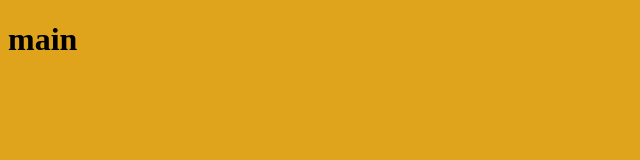
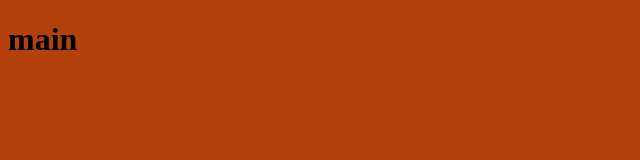
Before and after one commit to mecronorm/node_core-modules, a website: page index.html in a window 1280 px wide. Shown: the whole page, without its empty margins (0-640 px from the left). Drawn offline with Linux system fonts and the light colour scheme.

Commit message:
Edit CSS to have linebreaks

```diff
--- a/about/style.css
+++ b/about/style.css
@@ -1 +1,3 @@
-body{background-color: rgb(156, 161, 195);}
+body{
+	background-color: rgb(83, 71, 143);
+}
--- a/blog/style.css
+++ b/blog/style.css
@@ -1 +1,3 @@
-body{background-color: rgb(7, 51, 216);}
+body{
+	background-color: rgb(29, 134, 98);
+}
--- a/contact/style.css
+++ b/contact/style.css
@@ -1 +1,3 @@
-body{background-color: rgb(137, 25, 195);}
+body{
+	background-color: rgb(151, 113, 224);
+}
--- a/setup.js
+++ b/setup.js
@@ -36,7 +36,7 @@ function createIndex(directory){
 }
 
 function createStyle(directory){
-    fs.writeFileSync(path.join(__dirname, directory, "style.css"), "body{background-color: " +getRandomRgb()+ ";}")
+    fs.writeFileSync(path.join(__dirname, directory, "style.css"), "body{\n\tbackground-color: " +getRandomRgb()+ ";\n}")
 }
 
 function createMain() {
--- a/style.css
+++ b/style.css
@@ -1 +1,3 @@
-body{background-color: rgb(223, 163, 28);}
+body{
+	background-color: rgb(180, 65, 12);
+}
```
